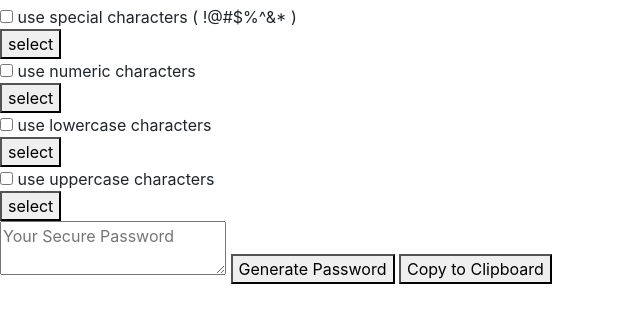
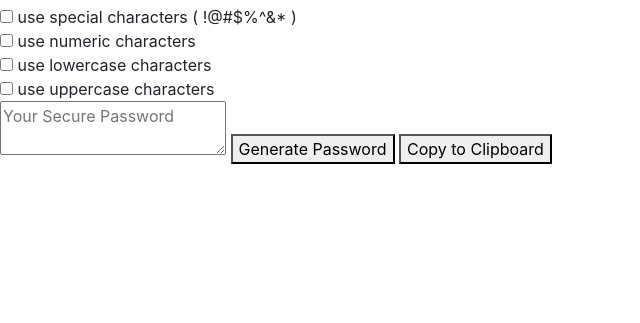
Before and after one commit to marksirany/password, a plain HTML site: page index.html in a window 1280 px wide. Shown: the part 97-420 px from the top of the page, without its empty margins (0-640 px from the left). Drawn offline with nearby package versions, Linux system fonts and the light colour scheme.

```diff
--- a/index.html
+++ b/index.html
@@ -20,29 +20,22 @@
 
     <div>
       <input id="special" type="checkbox" /> use special characters ( !@#$%^&* )
-      <div>
-        <button onclick="handleSpecial()">select</button>
-      </div>
+
     </div>
 
     <div>
       <input id="numeric" type="checkbox" /> use numeric characters
-      <div>
-        <button onclick="handleNumeric()">select</button>
-      </div>
+
     </div>
 
     <div>
       <input id="lowercase" type="checkbox" /> use lowercase characters
-      <div>
-        <button onclick="handleLowercase()">select</button>
+
       </div>
 
        <div>
       <input id="uppercase" type="checkbox" /> use uppercase characters
-      <div>
-        <button onclick="handleUppercase()">select</button>
-      </div>
+
     </div>
 
     <textarea
```
